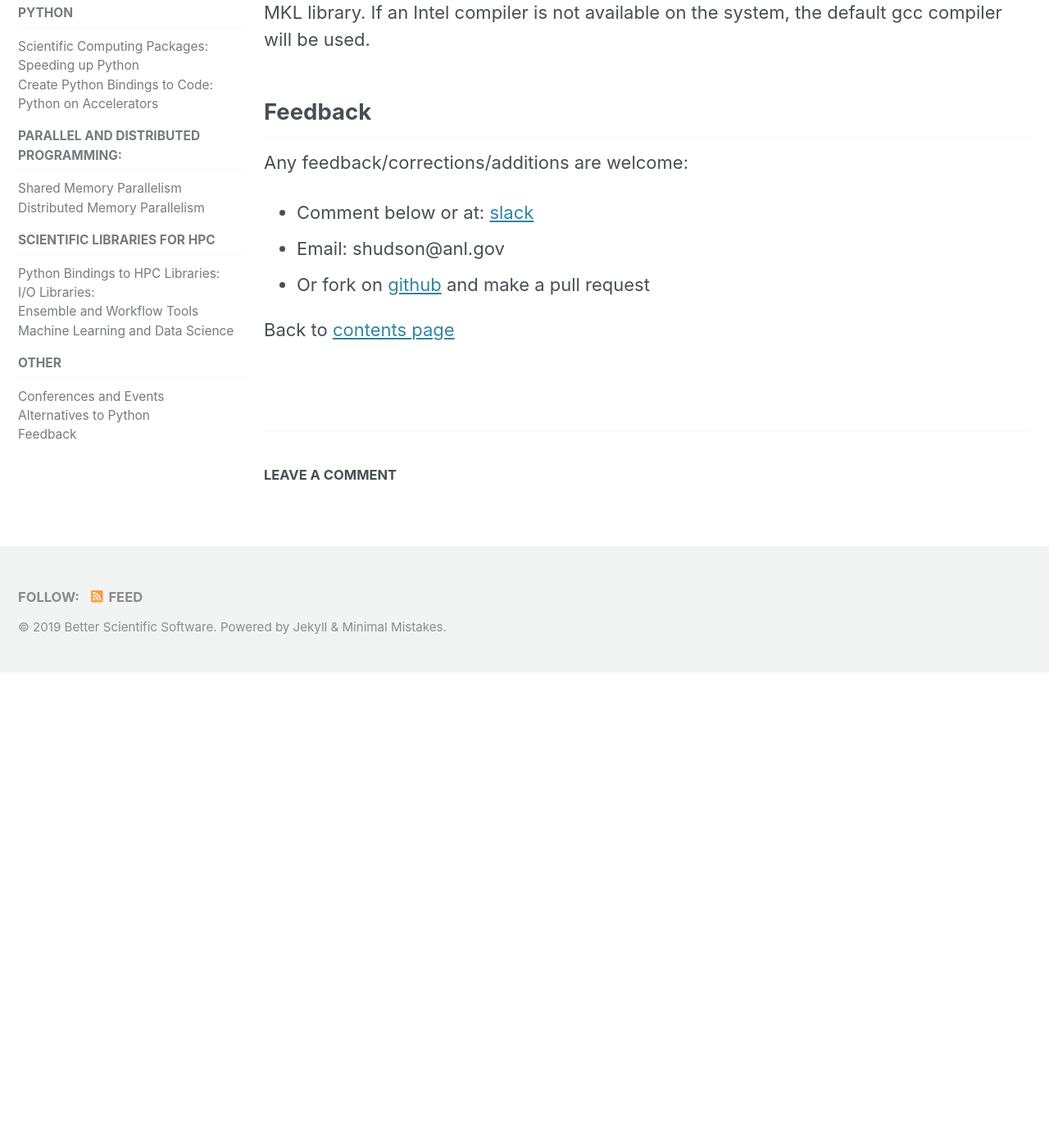
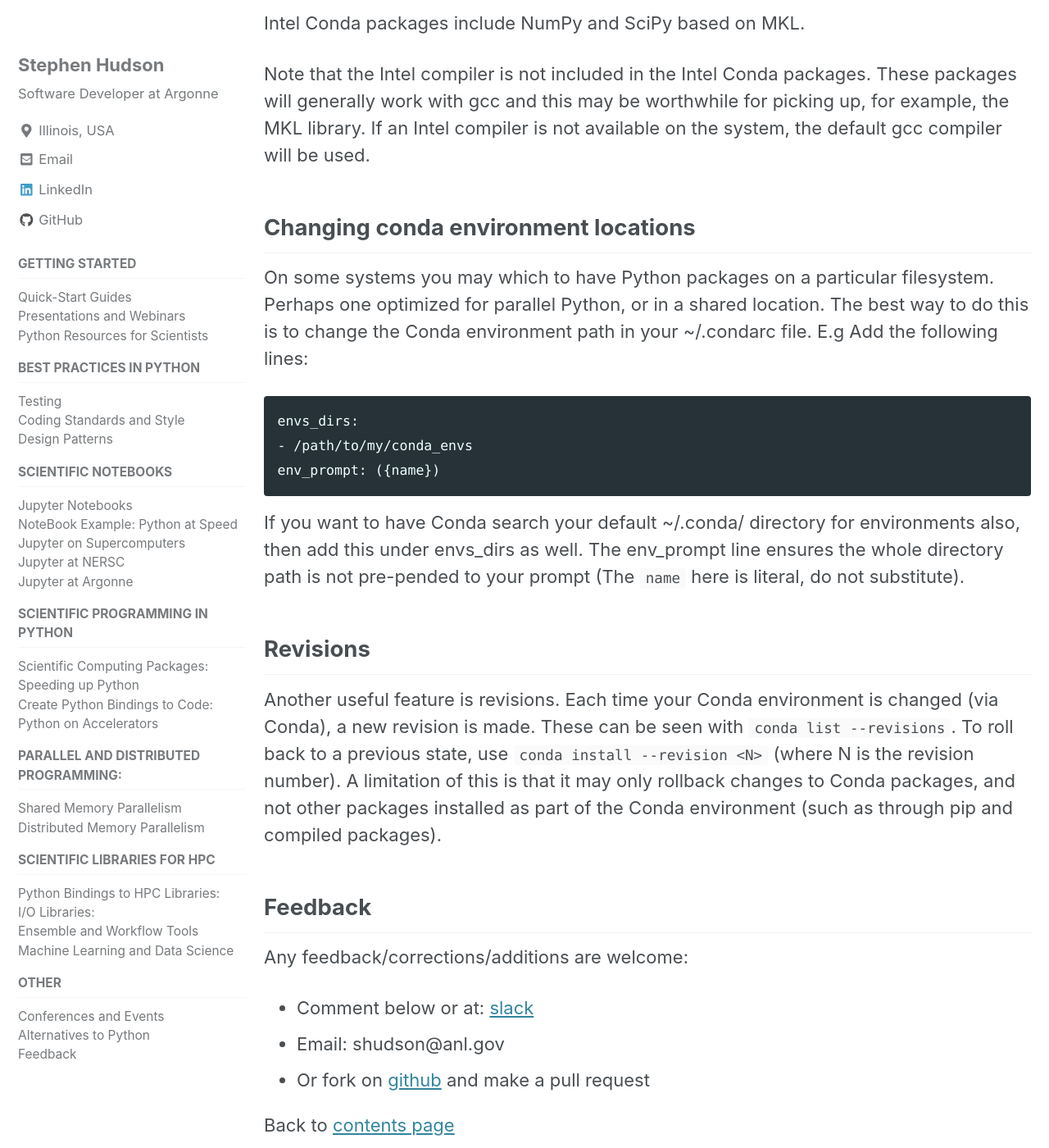
Before and after one commit to betterscientificsoftware/python-for-hpc, a Jekyll site: the page built from tutorials/python.conda.md, in a window 1280 px wide and 1400 px high, scrolled down 4885 px. Shown: the whole window at 82% size. Built offline with Jekyll 4.4.1, drawn with Linux system fonts in a browser that asks for light colours; cached includes are drawn as plain includes; nearby versions of some CDN libraries; comment, search, counter and statistics services are not loaded; a style sheet for code colours, icons or effects is not loaded; before the commit the page ends 5705 px from its top, so only the background shows below that; some of the changed text lies outside the part shown.

Commit message:
Update Conda tutorial

```diff
--- a/tutorials/python.conda.md
+++ b/tutorials/python.conda.md
@@ -74,7 +74,11 @@
 
 When installing on a system with an existing MPI, such as a cluster, then it is highly recommended that mpi4py is installed on top of the system MPI. This can be done in the Conda environment using pip install as follows:
 
-    env MPICC=$(which cc) pip install mpi4py --no-binary mpi4py
+    CC=mpicc MPICC=mpicc pip install mpi4py --no-binary mpi4py
+
+Or on a system with Cray compiler wrappers:
+
+    CC=cc MPICC=cc pip install mpi4py --no-binary mpi4py
 
 As dependencies are also installed, this command is telling pip to install mpi4py and then only use source distributions for those packages listed after the `--no-binary` option (an `:all` argument is also available). Set MPICC to the MPI compiler to be used.
 
@@ -126,6 +130,24 @@
 Note that the Intel compiler is not included in the Intel Conda packages. These packages will generally work with gcc and this may be worthwhile for picking up, for example, the MKL library. If an Intel compiler is not available on the system, the default gcc compiler will be used.
 
 
+## Changing conda environment locations
+
+On some systems you may which to have Python packages on a particular filesystem. Perhaps one optimized for parallel
+Python, or in a shared location. The best way to do this is to change the Conda environment path in your ~/.condarc file. E.g Add the following lines:
+
+    envs_dirs:
+    - /path/to/my/conda_envs
+    env_prompt: ({name})
+
+If you want to have Conda search your default ~/.conda/ directory for environments also, then add this under envs_dirs as
+well.  The env_prompt line ensures the whole directory path is not pre-pended to your prompt (The `name` here is literal, do not substitute).
+
+
+## Revisions
+
+Another useful feature is revisions. Each time your Conda environment is changed (via Conda), a new revision is made. These can be seen with `conda list --revisions`. To roll back to a previous state, use `conda install --revision <N>` (where N is the revision number). A limitation of this is that it may only rollback changes to Conda packages, and not other packages installed as part of the Conda environment (such as through pip and compiled packages).
+
+
 ## Feedback
 
 Any feedback/corrections/additions are welcome:
```
